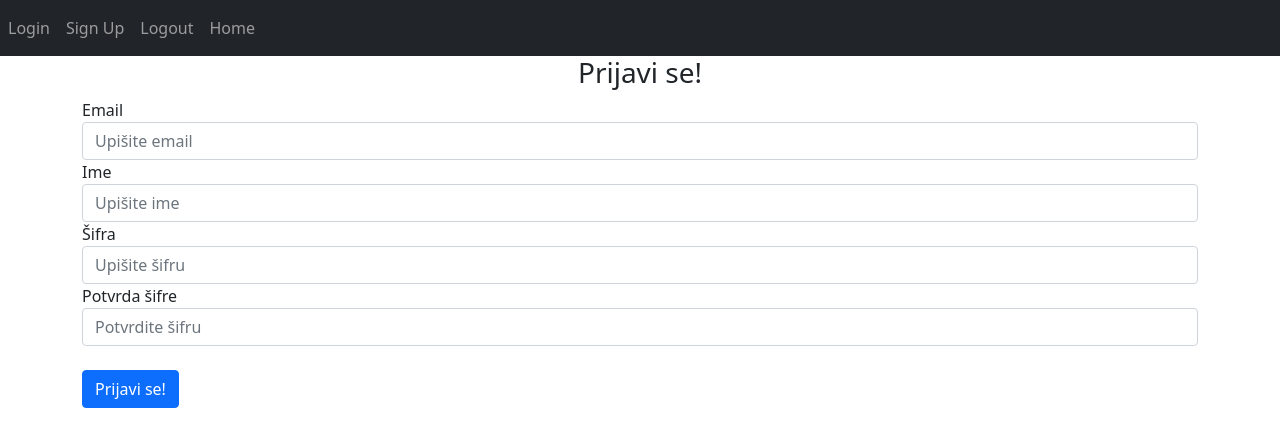
After one commit to samedskulj/NotesApp-Flask, a Python web app: template website/templates/sign_up.html in a window 1280 px wide. The commit adds this page. Shown: the top 447 px of the page. Run offline with Jinja, Linux system fonts and the light colour scheme; the template is opened without the code that fills it, so the values that code supplies are empty; some libraries are stand-ins or nearby versions.

Commit message:
Prijava forma

```diff
--- a/website/auth.py
+++ b/website/auth.py
@@ -1,11 +1,11 @@
-from flask import Blueprint
+from flask import Blueprint, render_template
 
 auth = Blueprint("auth", __name__)
 
 
 @auth.route("/login")
 def login():
-    return "<p>Login</p>"
+    return render_template("login.html", boolean=False)
 
 
 @auth.route("/logout")
@@ -15,4 +15,4 @@ def logout():
 
 @auth.route("/signup")
 def sign_up():
-    return "<p>Signup</p>"
+    return render_template("sign_up.html")
--- a/website/templates/base.html
+++ b/website/templates/base.html
@@ -21,7 +21,7 @@
             <div class="navbar-nav">
                 <a class = "nav-item nav-link" id = "login" href ="/login">Login</a>
                 <a class="nav-item nav-link" id="signup" href="/signup">Sign Up</a>
-                <a class="nav-item nav-link" id="logout" href="/signup">logout</a>
+                <a class="nav-item nav-link" id="logout" href="/signup">Logout</a>
                 <a class="nav-item nav-link" id="home" href="/">Home</a>
             </div>
         </div>
--- a/website/templates/home.html
+++ b/website/templates/home.html
@@ -1,5 +1,5 @@
 {% extends "base.html" %}
-{% block title %}Changed{% endblock %}
+{% block title %}Home{% endblock %}
 
 {% block content %}
 <h1>This is Home</h1>
--- /dev/null
+++ b/website/templates/sign_up.html
@@ -0,0 +1,25 @@
+{% extends "base.html" %}
+{% block title %}Signup{% endblock %}
+
+{% block content %}
+<form method="POST">
+    <h3 align = "center">Prijavi se!</h3>
+    <div class="form-group">
+        <label for="email">Email</label>
+        <input type="email" class="form-control" id="email" name="email" placeholder="Upišite email">
+    </div>
+    <div class="form-group">
+        <label for="firstName">Ime</label>
+        <input type="text" class="form-control" id="firstName" name="firstName" placeholder="Upišite ime">
+    </div>
+    <div class="form-group">
+        <label for="password1">Šifra</label>
+        <input type="password" class="form-control" id="password1" name="password1" placeholder="Upišite šifru">
+    </div><div class="form-group">
+        <label for="password2">Potvrda šifre</label>
+        <input type="password" class="form-control" id="password2" name="password2" placeholder="Potvrdite šifru">
+    </div>
+    <br>
+    <button type="submit" class="btn btn-primary">Prijavi se!</button>
+</form>
+{% endblock %}
```
Also changed, not shown: website/templates/login.html (added, +7 -0 lines).
